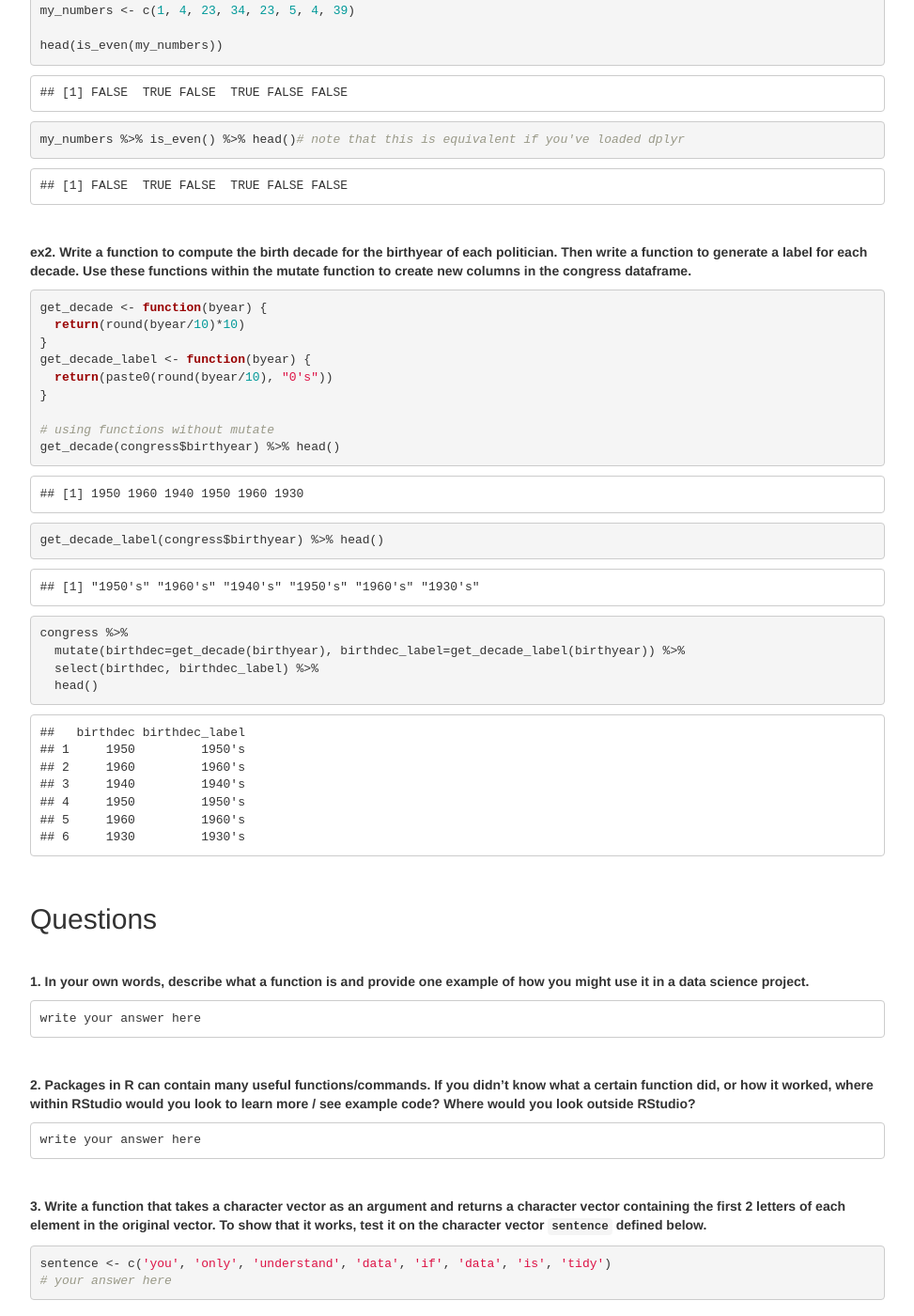
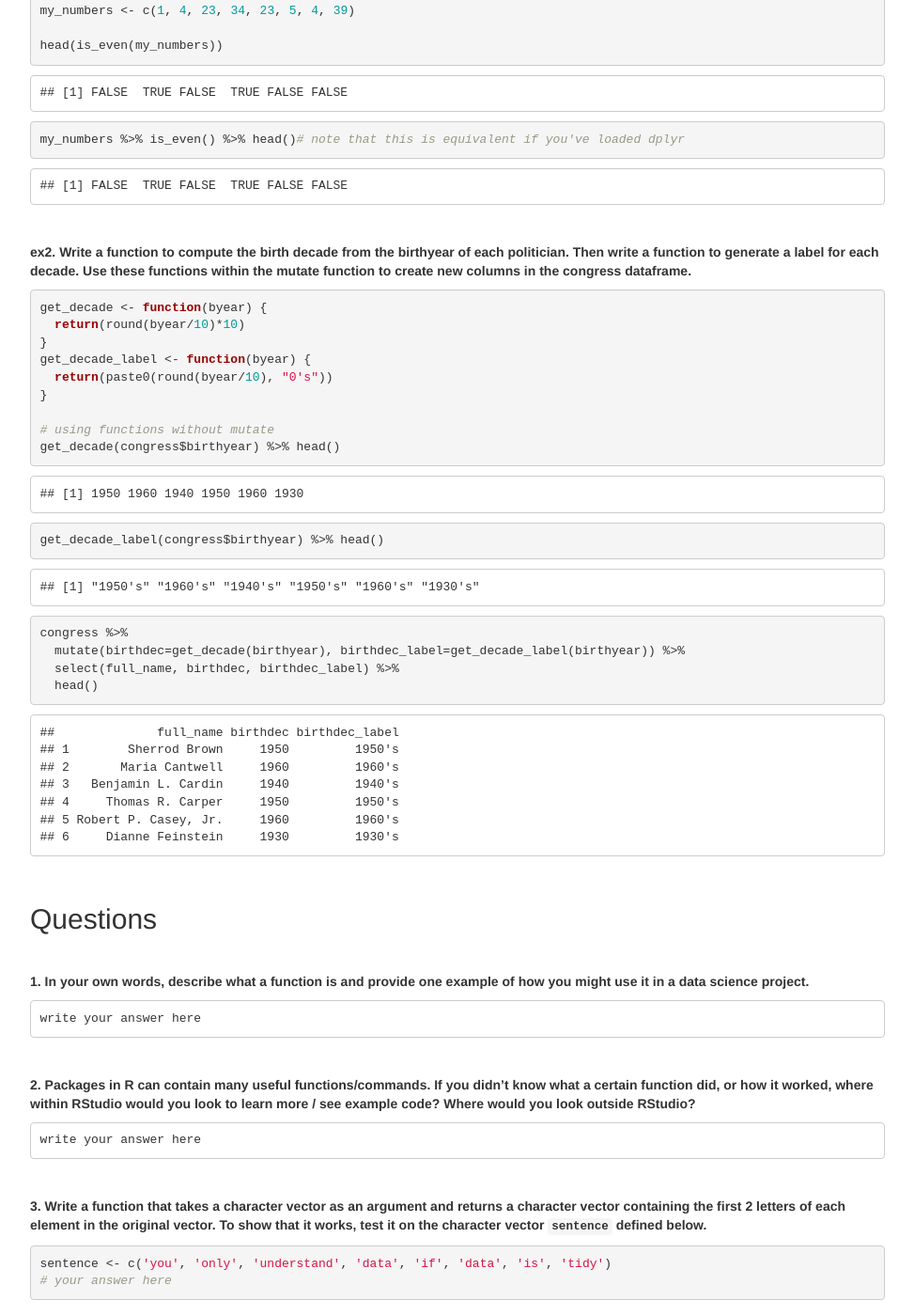
Before and after one commit to dssoc/dssoc.github.io, a Jekyll site: the page assignments/Lab_4.html, which Jekyll copies as it is, in a window 1280 px wide and 1400 px high, scrolled down 586 px. Shown: the whole window at 94% size, without its empty margins (153-1126 px from the left). Built offline with Jekyll 4.4.1, drawn with Linux system fonts in a browser that asks for light colours.

Commit message:
updated/released lab 4

````diff
--- a/assignments/Lab_4.Rmd
+++ b/assignments/Lab_4.Rmd
@@ -57,7 +57,7 @@ my_numbers %>% is_even() %>% head()# note that this is equivalent if you've load
 <br/>
 
 
-**ex2. Write a function to compute the birth decade for the birthyear of each politician. Then write a function to generate a label for each decade. Use these functions within the mutate function to create new columns in the congress dataframe.**
+**ex2. Write a function to compute the birth decade from the birthyear of each politician. Then write a function to generate a label for each decade. Use these functions within the mutate function to create new columns in the congress dataframe.**
 ```{r}
 get_decade <- function(byear) {
   return(round(byear/10)*10)
@@ -72,7 +72,7 @@ get_decade_label(congress$birthyear) %>% head()
 
 congress %>%
   mutate(birthdec=get_decade(birthyear), birthdec_label=get_decade_label(birthyear)) %>%
-  select(birthdec, birthdec_label) %>%
+  select(full_name, birthdec, birthdec_label) %>%
   head()
 ```
 <br/>
--- a/assignments/Lab_4.html
+++ b/assignments/Lab_4.html
@@ -198,7 +198,7 @@ head(is_even(my_numbers))</code></pre>
 <pre class="r"><code>my_numbers %&gt;% is_even() %&gt;% head()# note that this is equivalent if you&#39;ve loaded dplyr</code></pre>
 <pre><code>## [1] FALSE  TRUE FALSE  TRUE FALSE FALSE</code></pre>
 <p><br /></p>
-<p><strong>ex2. Write a function to compute the birth decade for the birthyear of each politician. Then write a function to generate a label for each decade. Use these functions within the mutate function to create new columns in the congress dataframe.</strong></p>
+<p><strong>ex2. Write a function to compute the birth decade from the birthyear of each politician. Then write a function to generate a label for each decade. Use these functions within the mutate function to create new columns in the congress dataframe.</strong></p>
 <pre class="r"><code>get_decade &lt;- function(byear) {
   return(round(byear/10)*10)
 }
@@ -213,15 +213,15 @@ get_decade(congress$birthyear) %&gt;% head()</code></pre>
 <pre><code>## [1] &quot;1950&#39;s&quot; &quot;1960&#39;s&quot; &quot;1940&#39;s&quot; &quot;1950&#39;s&quot; &quot;1960&#39;s&quot; &quot;1930&#39;s&quot;</code></pre>
 <pre class="r"><code>congress %&gt;%
   mutate(birthdec=get_decade(birthyear), birthdec_label=get_decade_label(birthyear)) %&gt;%
-  select(birthdec, birthdec_label) %&gt;%
+  select(full_name, birthdec, birthdec_label) %&gt;%
   head()</code></pre>
-<pre><code>##   birthdec birthdec_label
-## 1     1950         1950&#39;s
-## 2     1960         1960&#39;s
-## 3     1940         1940&#39;s
-## 4     1950         1950&#39;s
-## 5     1960         1960&#39;s
-## 6     1930         1930&#39;s</code></pre>
+<pre><code>##              full_name birthdec birthdec_label
+## 1        Sherrod Brown     1950         1950&#39;s
+## 2       Maria Cantwell     1960         1960&#39;s
+## 3   Benjamin L. Cardin     1940         1940&#39;s
+## 4     Thomas R. Carper     1950         1950&#39;s
+## 5 Robert P. Casey, Jr.     1960         1960&#39;s
+## 6     Dianne Feinstein     1930         1930&#39;s</code></pre>
 <p><br /></p>
 </div>
 <div id="questions" class="section level2">
````
Also changed, not shown: schedule.md (+2 -2 lines).
